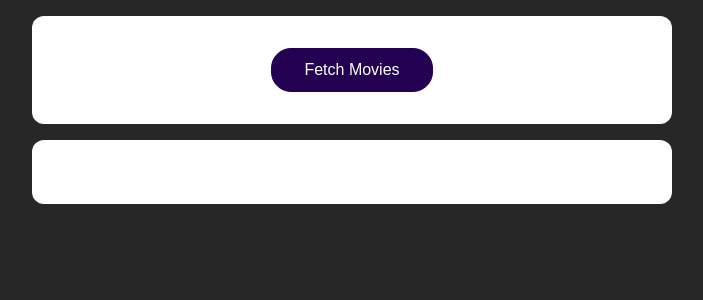
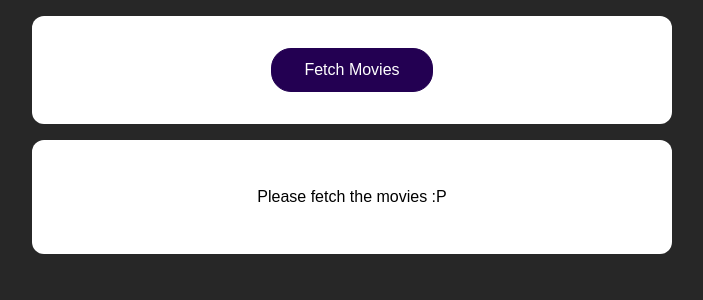
Before and after one commit to 1TusharSharma1/HTTP-Requests, a React (Create React App) app: page / in a window 1280 px wide. Shown: the top 300 px of the page, without its empty margins (288-991 px from the left). Built offline with nearby package versions, Linux system fonts and the light colour scheme.

Commit message:
Handling Loading and Data states

```diff
--- a/src/App.js
+++ b/src/App.js
@@ -6,10 +6,13 @@ function App() {
   //Fetch Requests
 
   const [movies, setMovies] = useState([]);
+  const [loading, setLoading] = useState(false);
 
   async function fetchMoviesHandler() {
+    setLoading(true);
     const response = await fetch("https://swapi.dev/api/films");
-    const data = await response.json(); //Added Async-Await calls instead of .then command
+    //Added Async-Await calls instead of .then command
+    const data = await response.json();
     const transformedMovies = data.results.map((movieData) => {
       return {
         id: movieData.episode_id,
@@ -19,15 +22,18 @@ function App() {
       };
     });
     setMovies(transformedMovies);
+    setLoading(false);
+
   }
   return (
     <React.Fragment>
       <section>
         <button onClick={fetchMoviesHandler}>Fetch Movies</button>
       </section>
-      <section>
-        <MoviesList movies={movies} />
-      </section>
+      <section>{!loading && movies.length>0 && <MoviesList movies={movies}/>}
+      {!loading && movies.length===0 && <p>Please fetch the movies :P </p>}
+      {loading && <p>Loading...</p>}
+       </section>
     </React.Fragment>
   );
 }
```
